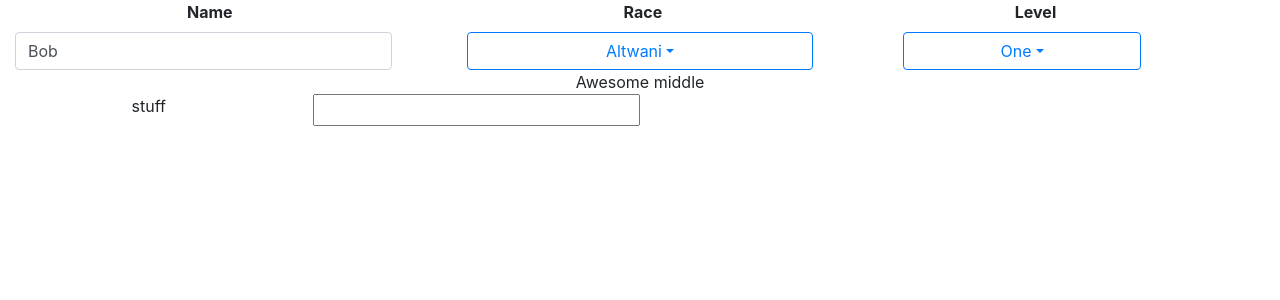
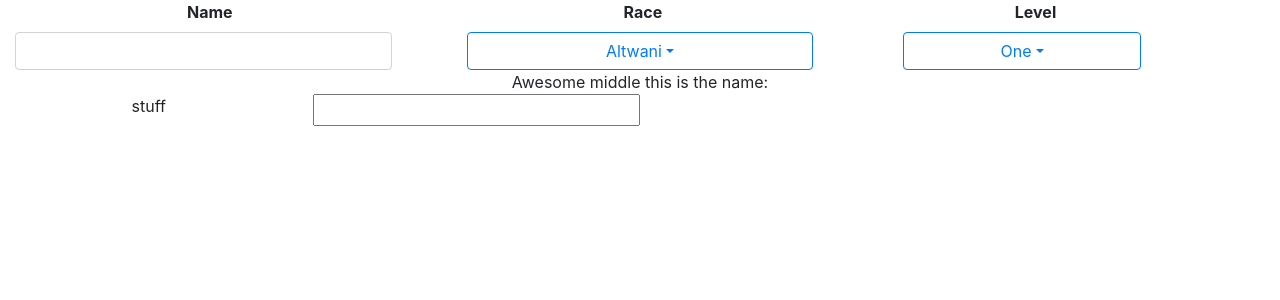
Before and after one commit to nortain/CORPS-Character-Builder, an Angular app: page /character in a window 1280 px wide. Shown: the top 300 px of the page. Built offline with nearby package versions, Linux system fonts and the light colour scheme.

Commit message:
Fixed tests, need to add more UI components to the character sheet. TODO add more tests for race and dropdown to affect character correctly.

```diff
--- a/src/app/character-sheet/character-sheet.component.html
+++ b/src/app/character-sheet/character-sheet.component.html
@@ -1,14 +1,15 @@
 <form>
   <div class="row">
 
-      <corps-input [labelName]="'Name'" class="col-lg-4" [newLineLabelName]="true" inputModel="{{character.name}}"></corps-input>
+      <corps-input id="characterName" [labelName]="'Name'" class="col-lg-4" [newLineLabelName]="true" [inputModel]="character.name" (outGoingModel)="character.name=$event"></corps-input>
 
-      <corps-dropdown [labelName]="'Race'" class="col-lg-4" [newLineLabelName]="true" [values]="races" (valueChange)="reloadCharacter($event)"></corps-dropdown>
+      <corps-dropdown id="characterRace" [labelName]="'Race'" class="col-lg-4" [newLineLabelName]="true" [values]="races" (valueChange)="reloadCharacter($event)"></corps-dropdown>
 
-    <corps-dropdown [labelName]="'Level'" class="col-lg-3" [newLineLabelName]="true" [values]="levels" (valueChange)="reloadCharacter($event)"> </corps-dropdown>
+    <corps-dropdown id="characterLevel" [labelName]="'Level'" class="col-lg-3" [newLineLabelName]="true" [values]="levels" (valueChange)="reloadCharacter($event)"> </corps-dropdown>
 
   </div>
   Awesome middle
+  this is the name: {{name}}
   <div class="row">
     <label class="col-lg-3">stuff</label>
     <input class="col-lg-3">
--- a/src/app/character-sheet/character-sheet.component.ts
+++ b/src/app/character-sheet/character-sheet.component.ts
@@ -1,10 +1,10 @@
-import {Component, OnInit} from '@angular/core';
+import {Component, OnInit, ViewChild} from '@angular/core';
 import {Character} from "../shared/character/character";
-import {Race} from "../shared/character/race/race";
 import {AttributeService} from "../shared/attribute/attribute.service";
 import {RaceType} from "../shared/character/race/race-type.enum";
 import {DropdownValueObject} from "../shared/ui/dropdown/dropdown-value-object";
 import {Level} from "../shared/character/level.enum";
+import {InputComponent} from "../shared/ui/input/input.component";
 
 @Component({
   selector: 'corps-character-sheet',
@@ -24,11 +24,11 @@ export class CharacterSheetComponent implements OnInit {
     this.races = this.attributeService.getArrayOfDropdownValueObjectsFromEnum(RaceType, false);
     this.levels = this.attributeService.getArrayOfDropdownValueObjectsFromEnum(Level, false);
     const raceType = this.races[0].label;
-    this.character = new Character("Bob", RaceType[raceType] as RaceType);
+    this.character = new Character("", RaceType[raceType] as RaceType);
   }
 
   reloadCharacter(raceType: RaceType, level: Level) {
-
+    this.character = new Character(this.character.name, raceType, level);
   }
 
 }
```
Also changed, not shown: 1 other file (tests, documents, lock files or other folders).
